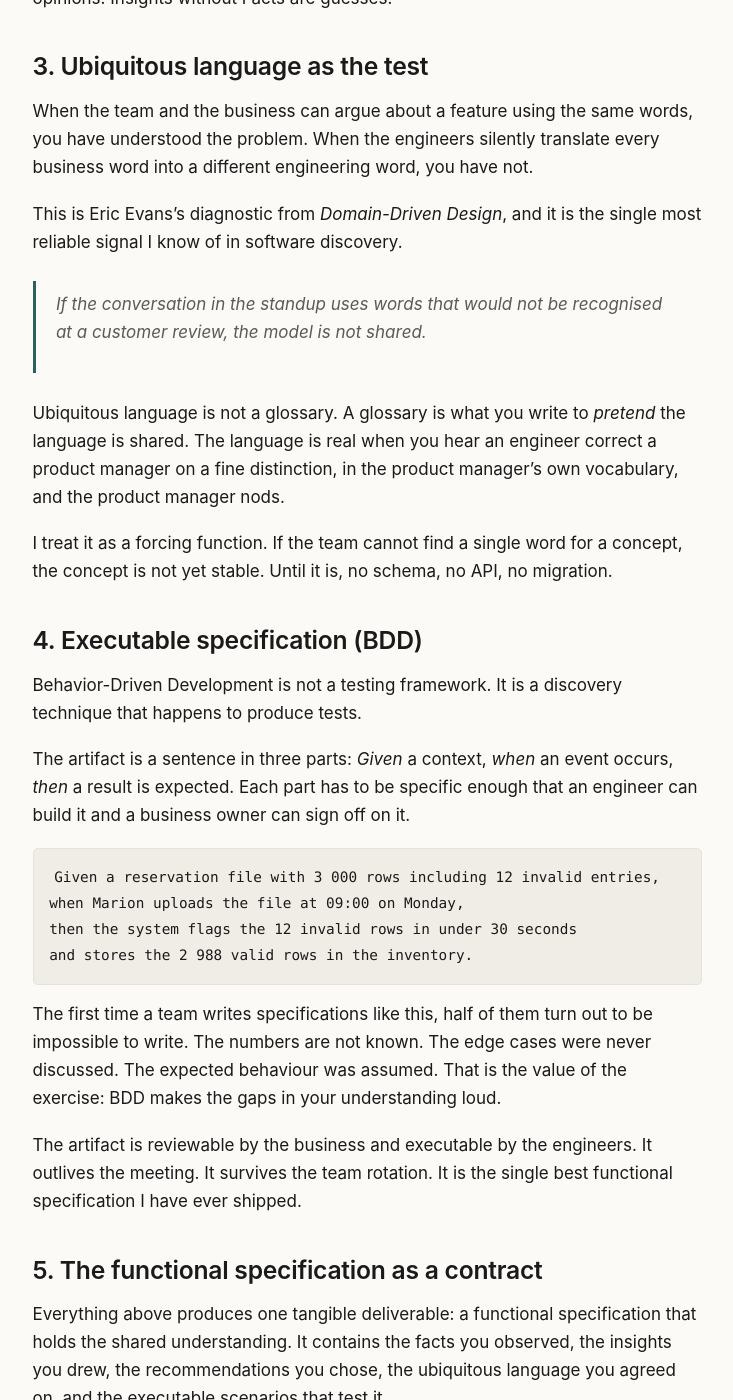
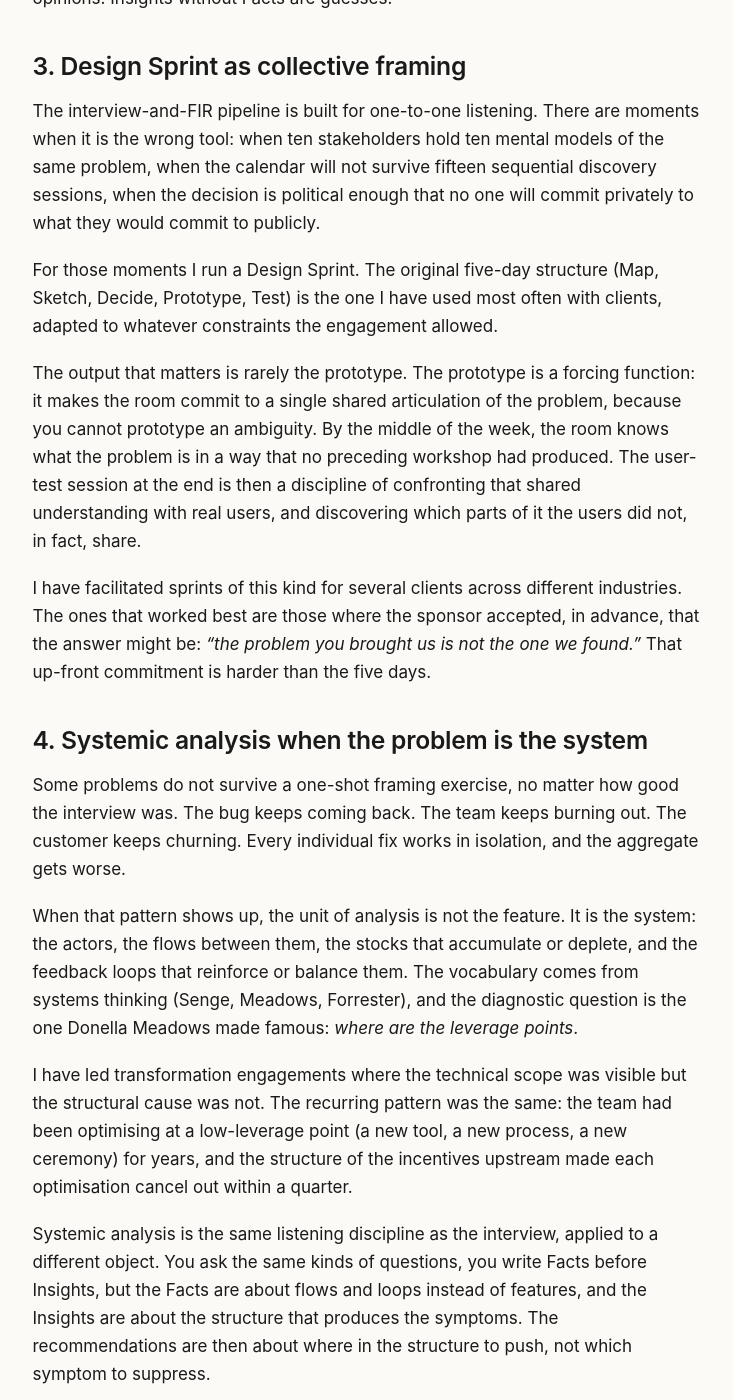
Before and after one commit to anasdox/anasdox.github.io, a Jekyll site: the page built from method.md, in a window 1280 px wide and 1400 px high, scrolled down 2431 px. Shown: the whole window, without its empty margins (273-1006 px from the left). Built offline with Jekyll 4.4.1, drawn with Linux system fonts in a browser that asks for light colours; some of the changed text lies outside the part shown.

Commit message:
Add Design Sprint and systemic analysis to Method
- New section 3 (Design Sprint): collective time-boxed framing as the
  modality complementary to 1:1 interview when a room must converge
- New section 4 (Systemic analysis): for transformation engagements
  where individual fixes don't stick because the structure produces
  the symptoms (Senge / Meadows / Forrester / leverage points)
- Renumber subsequent sections (Ubiquitous, BDD, Functional spec)
- Update hero enumeration and About / Niji paragraph to reflect the
  expanded toolkit

```diff
--- a/index.html
+++ b/index.html
@@ -21,8 +21,10 @@ title: Home
     running engineering teams at OVHcloud, I have worked on a single
     discipline: extracting what a business actually needs, in language
     its engineers can build against. The interview craft, the FIR
-    structure for what you heard, ubiquitous language as the test that
-    the model is shared, and executable specifications as the contract.
+    structure for what you heard, Design Sprints when a room of
+    stakeholders has to converge, systemic analysis when the problem
+    is the system itself, ubiquitous language as the test that the
+    model is shared, and executable specifications as the contract.
   </p>
 
   <blockquote>
--- a/method.md
+++ b/method.md
@@ -95,7 +95,69 @@ and Insights underneath them are solid.
 The discipline is to **never skip a layer**. Recommendations without
 Insights are opinions. Insights without Facts are guesses.
 
-## 3. Ubiquitous language as the test
+## 3. Design Sprint as collective framing
+
+The interview-and-FIR pipeline is built for one-to-one listening.
+There are moments when it is the wrong tool: when ten stakeholders
+hold ten mental models of the same problem, when the calendar will
+not survive fifteen sequential discovery sessions, when the decision
+is political enough that no one will commit privately to what they
+would commit to publicly.
+
+For those moments I run a Design Sprint. The original five-day
+structure (Map, Sketch, Decide, Prototype, Test) is the one I have
+used most often with clients, adapted to whatever constraints the
+engagement allowed.
+
+The output that matters is rarely the prototype. The prototype is a
+forcing function: it makes the room commit to a single shared
+articulation of the problem, because you cannot prototype an
+ambiguity. By the middle of the week, the room knows what the problem
+is in a way that no preceding workshop had produced. The user-test
+session at the end is then a discipline of confronting that shared
+understanding with real users, and discovering which parts of it the
+users did not, in fact, share.
+
+I have facilitated sprints of this kind for several clients across
+different industries. The ones that worked best are those where the
+sponsor accepted, in advance, that the answer might be: *"the problem
+you brought us is not the one we found."* That up-front commitment is
+harder than the five days.
+
+## 4. Systemic analysis when the problem is the system
+
+Some problems do not survive a one-shot framing exercise, no matter
+how good the interview was. The bug keeps coming back. The team keeps
+burning out. The customer keeps churning. Every individual fix works
+in isolation, and the aggregate gets worse.
+
+When that pattern shows up, the unit of analysis is not the feature.
+It is the system: the actors, the flows between them, the stocks that
+accumulate or deplete, and the feedback loops that reinforce or
+balance them. The vocabulary comes from systems thinking
+(Senge, Meadows, Forrester), and the diagnostic question is the one
+Donella Meadows made famous: *where are the leverage points*.
+
+I have led transformation engagements where the technical scope was
+visible but the structural cause was not. The recurring pattern was
+the same: the team had been optimising at a low-leverage point (a new
+tool, a new process, a new ceremony) for years, and the structure of
+the incentives upstream made each optimisation cancel out within a
+quarter.
+
+Systemic analysis is the same listening discipline as the interview,
+applied to a different object. You ask the same kinds of questions,
+you write Facts before Insights, but the Facts are about flows and
+loops instead of features, and the Insights are about the structure
+that produces the symptoms. The recommendations are then about where
+in the structure to push, not which symptom to suppress.
+
+Without this lens, transformation engagements default to renaming
+problems instead of resolving them. With it, the engagement gets much
+smaller in scope and much more uncomfortable in conclusion, which I
+think is the right shape.
+
+## 5. Ubiquitous language as the test
 
 When the team and the business can argue about a feature using the
 same words, you have understood the problem. When the engineers
@@ -144,7 +206,7 @@ The artifact is reviewable by the business and executable by the
 engineers. It outlives the meeting. It survives the team rotation.
 It is the single best functional specification I have ever shipped.
 
-## 5. The functional specification as a contract
+## 7. The functional specification as a contract
 
 Everything above produces one tangible deliverable: a functional
 specification that holds the shared understanding. It contains the
```
Also changed, not shown: other parts of method.md (+1 -1 lines), about.md (+6 -1 lines).
